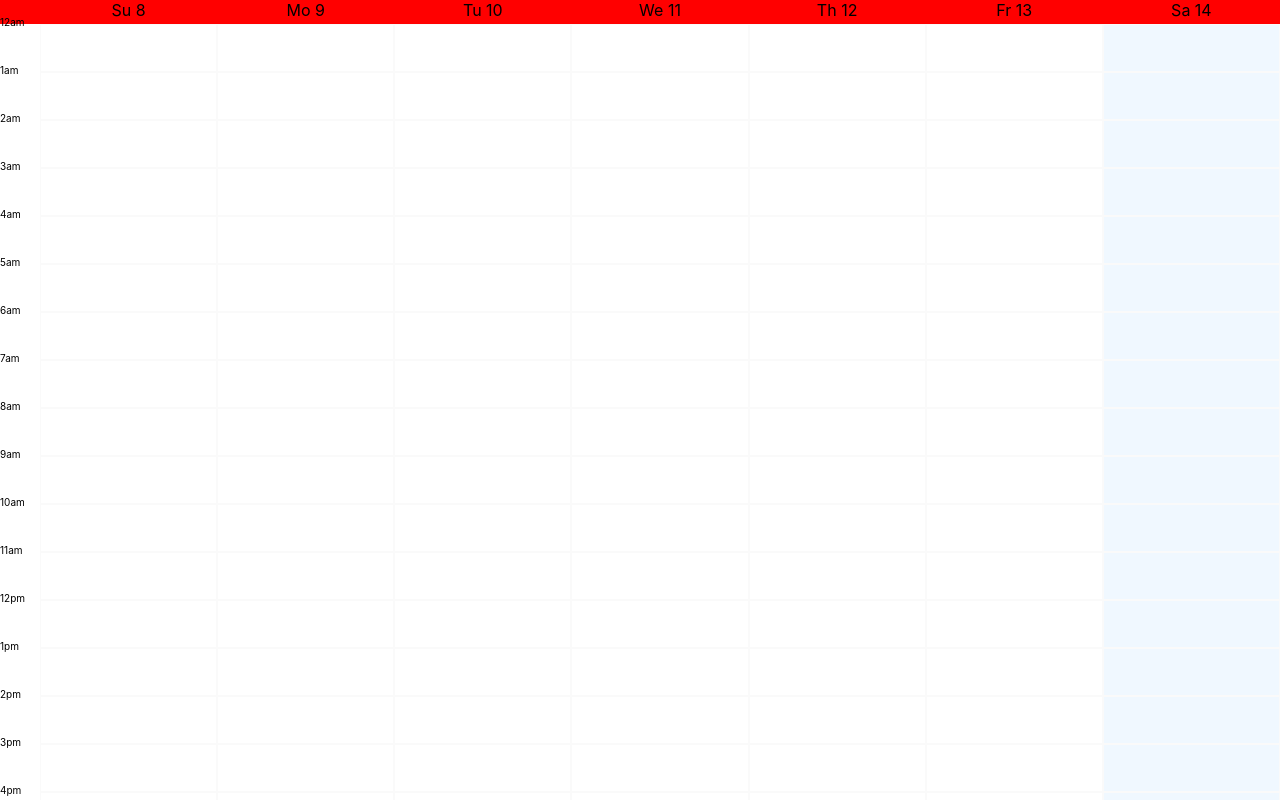
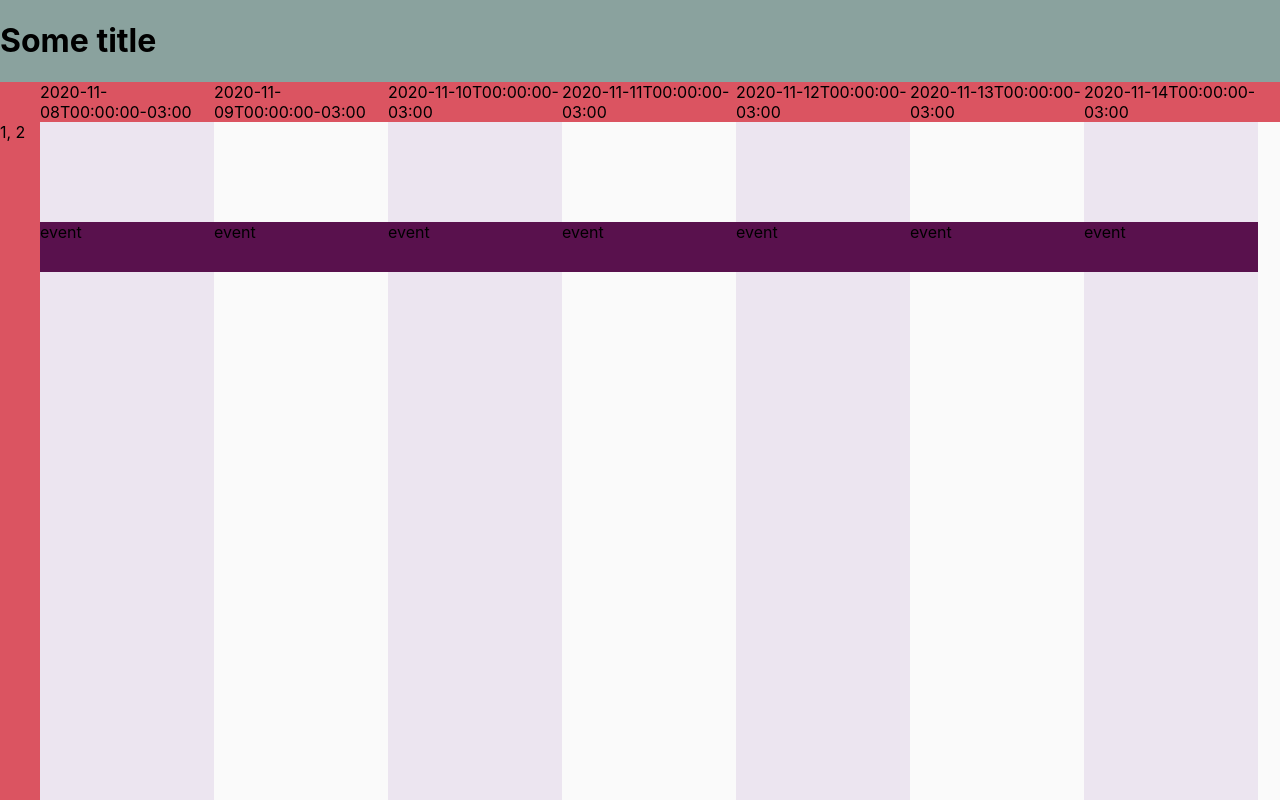
Before and after one commit to hmassad/smarty-calendar, a React (Create React App) app: page / in a window 1280 px wide. Shown: the top 800 px of the page. Built offline with nearby package versions, Linux system fonts and the light colour scheme.

Commit message:
poc complete

```diff
--- a/src/App.css
+++ b/src/App.css
@@ -1,60 +1,3 @@
-.container {
-    display: flex;
-    flex-direction: row;
+body {
+    background-color: #8AA29E;
 }
-
-.column {
-    flex: 1;
-    display: flex;
-    flex-direction: column;
-}
-
-.column:first-child {
-    flex: none;
-    width: 40px;
-}
-
-.column:first-child > :last-child {
-    height: 6px;
-}
-
-.column .header {
-    background-color: red;
-    height: 24px;
-    text-align: center;
-}
-
-.column .all-day-events {
-    background-color: aqua;
-    height: 48px;
-}
-
-.column .time-of-day {
-    height: 48px;
-}
-
-.column.today {
-    background-color: aliceblue;
-}
-
-.time-of-day .indicator {
-    font-size: 10px;
-    margin-top: -8px;
-}
-
-.events {
-}
-
-.events .time-of-day {
-    border: 1px solid #FAFAFA;
-    box-sizing: border-box;
-}
-
-.now {
-    position: absolute;
-    transform: translateX(-20px) translateY(-20px);
-    width: 40px;
-    height: 40px;
-    border-radius: 20px;
-    background-color: blueviolet;
-}
--- a/src/App.js
+++ b/src/App.js
@@ -1,157 +1,12 @@
-import { useCallback, useEffect, useRef, useState } from 'react';
-import './App.css';
-import moment from 'moment-timezone';
-
-const weekDates = (date, timeZone) => {
-  const _weekDates = [];
-  const current = moment(date).tz(timeZone).startOf('weeks');
-  for (let i = 0; i < 7; i++) {
-    _weekDates.push(current.toDate());
-    current.add(1, 'days');
-  }
-  return _weekDates;
-}
-
-const timesOfDay = () => {
-  return [...Array(24)].map((v, i) => i);
-}
-
-const stopEventPropagation = e => {
-  if (e.stopPropagation) e.stopPropagation();
-  if (e.preventDefault) e.preventDefault();
-  e.cancelBubble = true;
-  e.returnValue = false;
-  return false;
-}
+import React from 'react';
+import './App.css'
+import Calendar from './Calendar';
 
 function App() {
-
-  const eventsRef = useRef();
-  const dragStartRef = useRef();
-
-  const [currentDate/*, setCurrentDate*/] = useState(new Date());
-  const [timeZone/*, setTimeZone*/] = useState('America/Argentina/Buenos_Aires');
-  const [allDayEvents/*, setAllDayEvents*/] = useState([]);
-
-  const [mousePosition, setMousePosition] = useState(null);
-
-  const handleMouseMove = useCallback((e) => {
-    if (!dragStartRef.current) return;
-
-    // console.debug('handleMouseMove', e);
-    // // const { offsetX, offsetY } = dragStartRef.current;
-    // // console.debug({
-    // //   left: `${e.pageX - offsetX}px`
-    // //   top: `${e.pageY - offsetY}px`
-    // // })'
-    setMousePosition({x: e.pageX, y: e.pageY});
-
-    return stopEventPropagation(e);
-  }, []);
-
-  const handleMouseDown = useCallback((e) => {
-    const eventsRect = eventsRef.current.getBoundingClientRect();
-    console.debug({eventsRect, e, pageX: e.pageX, clientY: e.clientY})
-
-    // ignore event if outside events
-    if (
-      e.pageX < eventsRect.left + window.scrollX ||
-      e.pageX > eventsRect.right + window.scrollX ||
-      e.pageY < eventsRect.top + window.scrollY ||
-      e.pageY > eventsRect.bottom + window.scrollY
-    ) {
-        console.debug('outside eventsRect');
-        return;
-    }
-
-    console.debug({eventsRect})
-
-    dragStartRef.current = ({
-      documentX: e.pageX,
-      documentY: e.pageY,
-    });
-    setMousePosition({x: e.pageX, y: e.pageY});
-
-    document.addEventListener('mousemove', handleMouseMove, true);
-
-    return stopEventPropagation(e);
-  }, [handleMouseMove]);
-
-  const handleMouseUp = useCallback((e) => {
-    console.debug('handleMouseUp', e);
-
-    document.removeEventListener('mousemove', handleMouseMove);
-
-    dragStartRef.current = null;
-    setMousePosition(null);
-
-    return stopEventPropagation(e);
-  }, [handleMouseMove]);
-
-  useEffect(() => {
-    document.addEventListener('mousedown', handleMouseDown, true);
-    document.addEventListener('mouseup', handleMouseUp, true);
-
-    return () => {
-      document.removeEventListener('mousedown', handleMouseDown);
-      document.removeEventListener('mouseup', handleMouseUp);
-    };
-  }, [handleMouseDown, handleMouseUp]);
-
-  const startOfDay = moment(currentDate).tz(timeZone).startOf('days');
-  const startOfWeek = startOfDay.clone().startOf('weeks');
-
-  return (
-    <div className="container">
-
-      <div className='column'>
-        <div className='header'>
-          { mousePosition ? `${mousePosition.x}-${mousePosition.y}` : null}
-        </div>
-
-        { allDayEvents && allDayEvents.length ? <div className='all-day-events'/> : null }
-
-        { timesOfDay().map((tod) => (
-          <div key={tod} className='time-of-day'>
-            <div className='indicator'>
-              {`${startOfWeek.clone().add(tod, 'hours').format('ha')}`}
-            </div>
-          </div>
-        ))}
-
-        <div className='time-of-day'>
-          <div className='indicator'>
-            {`${startOfWeek.clone().add(24, 'hours').format('ha')}`}
-          </div>
-        </div>
-      </div>
-
-      {weekDates(currentDate, timeZone).map(date => {
-        const isToday = startOfDay.isSame(moment(date).tz(timeZone), 'days');
-        return (
-          <div key={date.getTime()} className={`column ${isToday ? 'today': ''}`}>
-            <div className='header'>
-              {`${moment(date).tz(timeZone).format('dd D')}`}
-            </div>
-
-            { allDayEvents && allDayEvents.length ? (
-              <div className='all-day-events'>
-              </div>
-            ) : null}
-
-            <div className='events' ref={eventsRef}>
-              {timesOfDay().map((tod) => (
-                <div key={tod} className='time-of-day'>
-                </div>
-              ))}
-            </div>
-          </div>
-        );
-      })}
-
-    { mousePosition && <div className={`now`} style={{left: mousePosition.x, top: mousePosition.y}} /> }
-    </div>
-  );
+  return (<>
+    <h1>Some title</h1>
+    <Calendar style={{height: 800}}/>
+  </>)
 }
 
 export default App;
--- /dev/null
+++ b/src/Calendar.css
@@ -0,0 +1,65 @@
+/*
+https://coolors.co/fafafa-e3f2fd-db5461-686963-8aa29e
+*/
+
+
+.calendar__container {
+    background-color: orangered;
+    display: flex;
+    flex-direction: column;
+    height: 100%;
+    overflow-x: hidden;
+    overflow-y: hidden;
+}
+
+.calendar__header {
+    display: flex;
+    background-color: #DB5461;
+}
+
+.calendar__header__left-spacer {
+    width: 40px;
+    min-width: 40px;
+    background-color: #DB5461;
+}
+
+ /* give space for the vertical scrollbar */
+ .calendar__header__right-spacer {
+    width: 22px; /* TODO use smarty scrollbar style */
+    min-width: 22px; /* TODO use smarty scrollbar style */
+    background-color: #DB5461;
+}
+
+.calendar__content {
+    flex: 1;
+    display: flex;
+    overflow-x: auto;
+    overflow-y: scroll;
+    background-color: #FAFAFA;
+}
+
+.calendar__header__hours__container {
+    width: 40px;
+    min-width: 40px;
+    height: 1153px;
+    background-color: #DB5461;
+}
+
+.calendar__content__day {
+    height: 1153px;
+}
+
+.calendar__content__day:nth-child(even) {
+    background-color: #ECE5F0;
+}
+
+.calendar__content__day__event__container {
+    height: 1153px;
+    position: relative;
+    padding-right: 10px;
+}
+
+.calendar__content__day__event {
+    position: absolute;
+    background-color: #59114D;
+}
--- /dev/null
+++ b/src/Calendar.js
@@ -0,0 +1,82 @@
+import React, { useCallback, useEffect, useRef, useState } from 'react';
+import moment from 'moment-timezone';
+import './Calendar.css'
+
+const weekDates = (date, timeZone) => {
+  const _weekDates = [];
+  const current = moment(date).tz(timeZone).startOf('weeks');
+  for (let i = 0; i < 7; i++) {
+    _weekDates.push(current.toDate());
+    current.add(1, 'days');
+  }
+  return _weekDates;
+}
+
+const timesOfDay = () => {
+  return [...Array(24)].map((v, i) => i);
+}
+
+const stopEventPropagation = e => {
+  if (e.stopPropagation) e.stopPropagation();
+  if (e.preventDefault) e.preventDefault();
+  e.cancelBubble = true;
+  e.returnValue = false;
+  return false;
+}
+
+const minDayWidth = 60;
+
+const Calendar = ({ className, style }) => {
+
+  const containerRef = useRef();
+  const [dayWidth, setDayWidth] = useState(0);
+
+  const handleResize = useCallback(e => {
+    console.debug('calculate width of each element');
+
+    let newDayWidth = (containerRef.current.clientWidth - 40 - 22) / 7;
+    if (newDayWidth < minDayWidth) newDayWidth = minDayWidth;
+    setDayWidth(newDayWidth);
+  }, []);
+
+  useEffect(() => {
+    window.addEventListener("resize", handleResize);
+    handleResize();
+    return () => {
+      window.removeEventListener("resize", handleResize);
+    }
+  }, [handleResize]);
+
+  const [timeZone] = useState('America/Argentina/Buenos_Aires');
+  const [currentDate] = useState(moment().tz(timeZone));
+
+  return (
+    <div className={`calendar__container ${className || ""}`} style={style} ref={containerRef}>
+      <div className='calendar__header'>
+        <div className='calendar__header__left-spacer'>
+        </div>
+        {weekDates(currentDate, timeZone).map(date => (
+          <div key={date} style={{width: dayWidth, minWidth: dayWidth, maxWidth: dayWidth}}>{moment(date).tz(timeZone).format()}</div>
+        ))}
+        <div className='calendar__header__right-spacer'>
+        </div>
+      </div>
+      <div className='calendar__content'>
+        <div className='calendar__header__hours__container'>
+          1, 2
+        </div>
+        {weekDates(currentDate, timeZone).map(date => (
+          <div key={date} className='calendar__content__day' style={{width: dayWidth, minWidth: dayWidth, maxWidth: dayWidth}}>
+            <div className='calendar__content__day__event__container'>
+              <div className='calendar__content__day__event' style={{top: 100, height: 50, width: '100%'}}>
+                event
+              </div>
+            </div>
+          </div>
+        ))}
+      </div>
+    </div>
+  )
+};
+
+export default Calendar;
```
Also changed, not shown: 1 other file (tests, documents, lock files or other folders).
